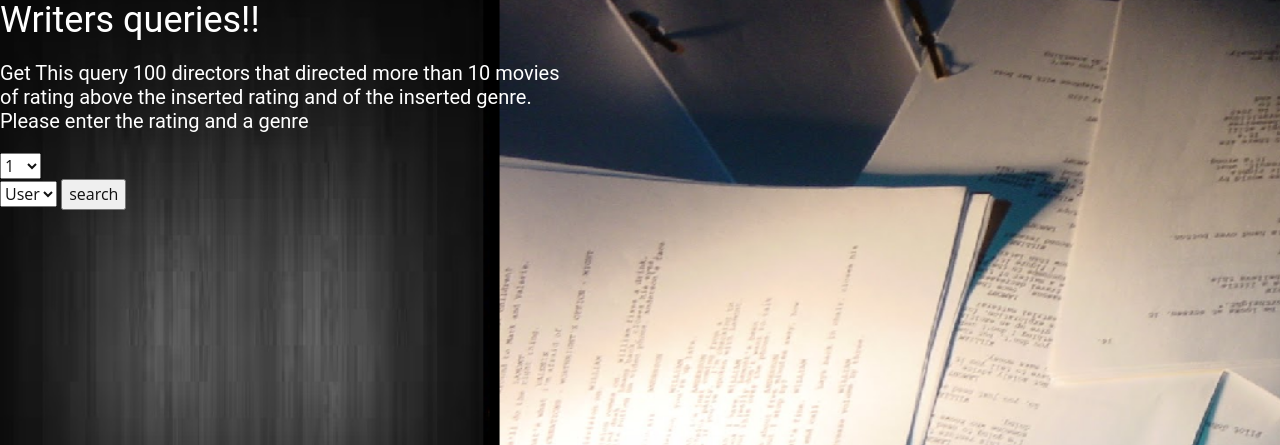
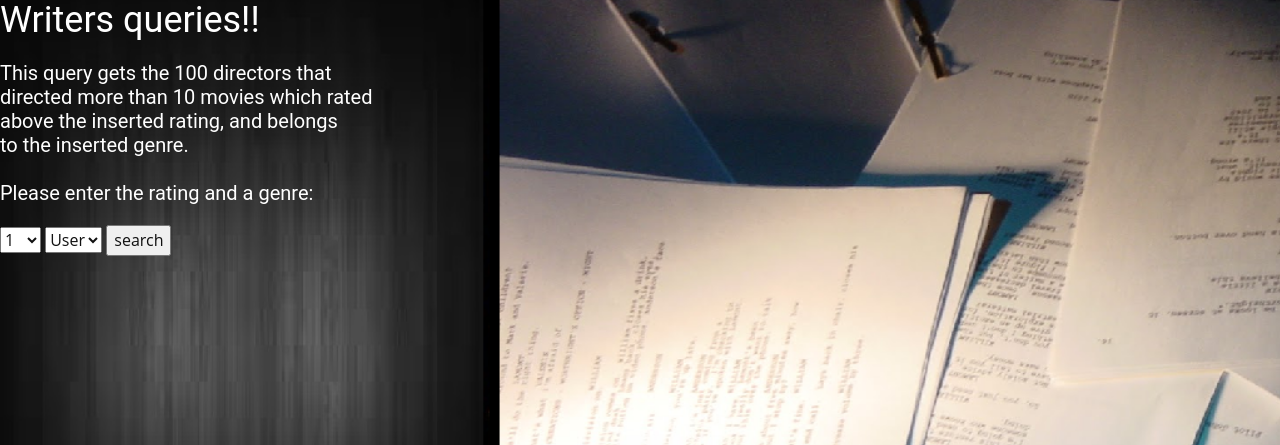
Before and after one commit to ofekMula/Cinema_Career_Recommendation, a Flask app: page /Writer_queries.html in a window 1280 px wide. Shown: the part 19-464 px from the top of the page. Run offline with Flask 2, Linux system fonts and the light colour scheme; tables that the repository leaves empty or names only in its code hold one stand-in row (values such as "Sample post"); some libraries are stand-ins or nearby versions.

```diff
--- a/simple_server/SRC/APPLICATION-SOURCE-CODE/server.py
+++ b/simple_server/SRC/APPLICATION-SOURCE-CODE/server.py
@@ -215,7 +215,8 @@ def run_query_7(input):
 
 def run_query_8(input):
     cur = mysql.cursor()
-
+    headers = ["full name", "count"]
+    result = [headers]
     mysql_query = """SELECT w.fullName, COUNT(films_rating.id) AS num_best_films
                 FROM Writer w, (SELECT f.id, f.Rating
                                 FROM Film f, Genre g, Film_Genre fg
@@ -232,8 +233,8 @@ def run_query_8(input):
                 LIMIT 100;"""
 
     cur.execute(mysql_query, (input[0], input[1]))
-    result = cur.fetchall()
 
+    result.extend(cur.fetchall())
     return render_template('searchResults.html', data=result)
 
 
--- a/simple_server/SRC/APPLICATION-SOURCE-CODE/templates/Writer_queries.html
+++ b/simple_server/SRC/APPLICATION-SOURCE-CODE/templates/Writer_queries.html
@@ -38,9 +38,10 @@
 
         <h2 class="u-text u-text-body-alt-color u-text-2"> Writers queries!!</h2>
         <form action="/query8" method="GET">
-            <h5 class="u-text u-text-body-alt-color u-text-2">Get This query 100 directors that directed more than 10 movies<br>
-                of rating above the inserted rating and of the inserted genre.<br>
-                Please enter the rating and a genre </h5>
+            <h5 class="u-text u-text-body-alt-color u-text-2">This query gets the 100 directors that<br> directed
+                more than 10 movies which rated <br>
+                above the inserted rating, and belongs <br> to the inserted genre.<br><br>
+                Please enter the rating and a genre: </h5>
             <select name="query" id="ratings" required>
                 <option value="1">1</option>
                 <option value="2">2</option>
@@ -52,7 +53,7 @@
                 <option value="8">8</option>
                 <option value="9">9</option>
                 <option value="10">10</option>
-            </select><br>
+            </select>
             <select name="query2" class="form-control" id="genresDropdown" required></select>
             <input type="submit" value="search">
         </form><br>
```
